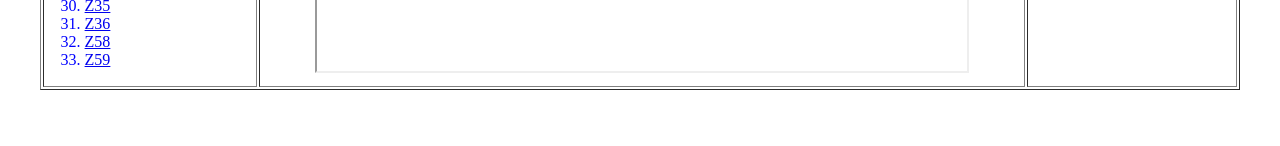
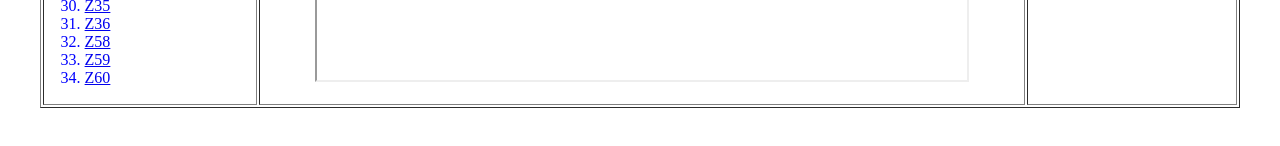
Before and after one commit to wraitherr/zadaniacss, a plain HTML site: page index.html in a window 1280 px wide. Shown: the part 606-752 px from the top of the page. Drawn offline with Linux system fonts and the light colour scheme.

Commit message:
Update index.html

```diff
--- a/index.html
+++ b/index.html
@@ -49,6 +49,7 @@ color: blue;
 	  	<li><a href="zadanie36_boch.html" target="strony">Z36</a></li>
 	  	<li><a href="zadanie58_boch.html" target="strony">Z58</a></li>
 	  	<li><a href="zadanie59_boch.html" target="strony">Z59</a></li>
+	 	<li><a href="zadanie60_boch.html" target="strony">Z60</a></li>
 	</ol>
  <!--<a href="http://www.kuratorium.gda.pl" target="strony">Kuratorium</a>
  <br>
```
